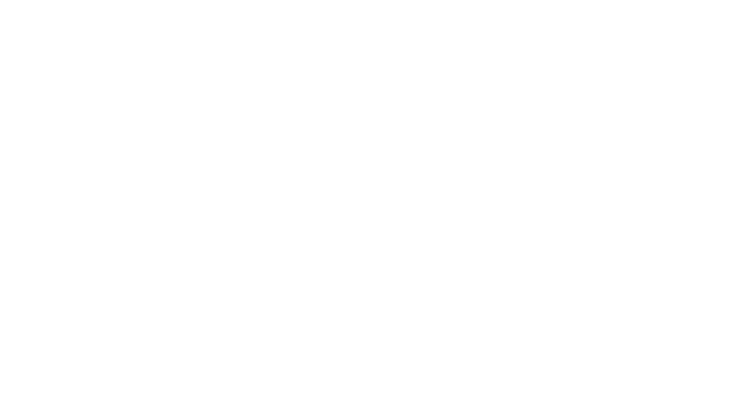
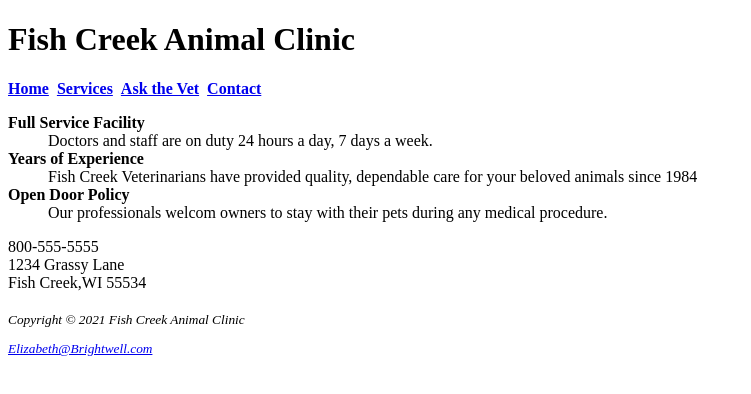
Before and after one commit to 44144Sp21/ch2casestudy-ehbrightwell, a plain HTML site: page index.html in a window 1280 px wide. Shown: the whole page, without its empty margins (0-751 px from the left). Drawn offline with Linux system fonts and the light colour scheme.

Commit message:
ch2casestudy-ehbrightwell
fish creek animal clinic index.html and services.html

```diff
--- a/index.html
+++ b/index.html
@@ -1,10 +1,40 @@
 <!DOCTYPE html>
 <html lang="en">
 	<head>
-		<title>LASTNAME Chapter 2 Case Study - Fish Creek Animal Clinic</title>
+		<title>Brightwell Chapter 2 Case Study - Fish Creek Animal Clinic</title>
 		<meta charset="utf-8">
 	</head>
-<body>
+    <body>
+        <h1>Fish Creek Animal Clinic</h1>
 
-</body>
+        <nav>
+            <a href="index.html"><b>Home</b></a>&nbsp;
+            <a href="services.html"><b>Services</b></a>&nbsp;
+            <a href="askthevet.html"><b>Ask the Vet</b></a>&nbsp;
+            <a href="contact.html"><b>Contact</b></a>&nbsp;
+        </nav>
+        <main>
+            <dl>
+                <dt><strong>Full Service Facility</strong></dt>
+            <dd>Doctors and staff are on duty 24 hours a day, 7 days a week.</dd>
+            <dt><strong>Years of Experience</strong></dt>
+            <dd>Fish Creek Veterinarians have provided quality, dependable care for your beloved animals since 1984</dd>
+                <dt><strong>Open Door Policy</strong></dt>
+            <dd>Our professionals welcom owners to stay with their pets during any medical procedure.</dd>
+            </dl>
+
+            <a>800-555-5555</a>
+            <br>
+            <a>1234 Grassy Lane</a>
+            <br>
+            <a>Fish Creek,WI 55534</a>
+
+         </main>
+            <br>
+             <footer>
+                 <small><i>Copyright &copy; 2021 Fish Creek Animal Clinic </i></small>
+                    <small><i><p><a href="mailto:Elizabeth@Brighwell.com">Elizabeth@Brightwell.com
+                 </a></p> </i></small>
+            </footer>
+    </body>
 </html>
```
Also changed, not shown: services.html (added, +35 -0 lines).
